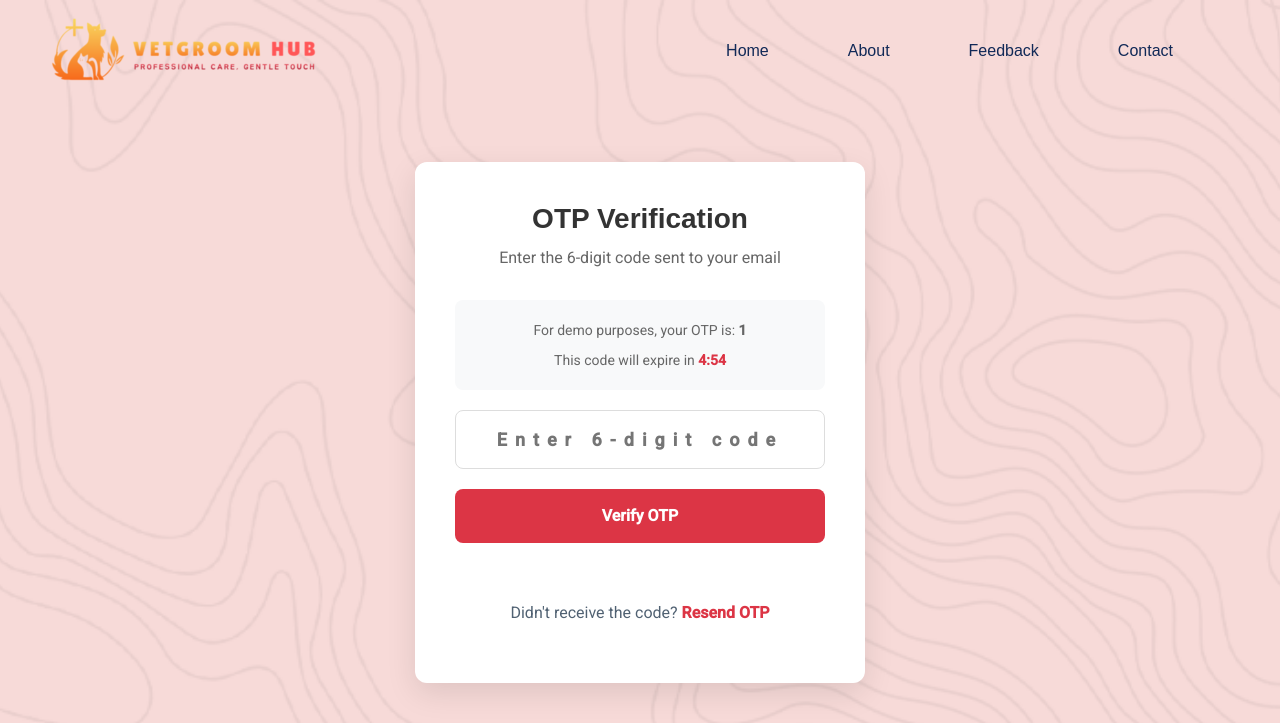
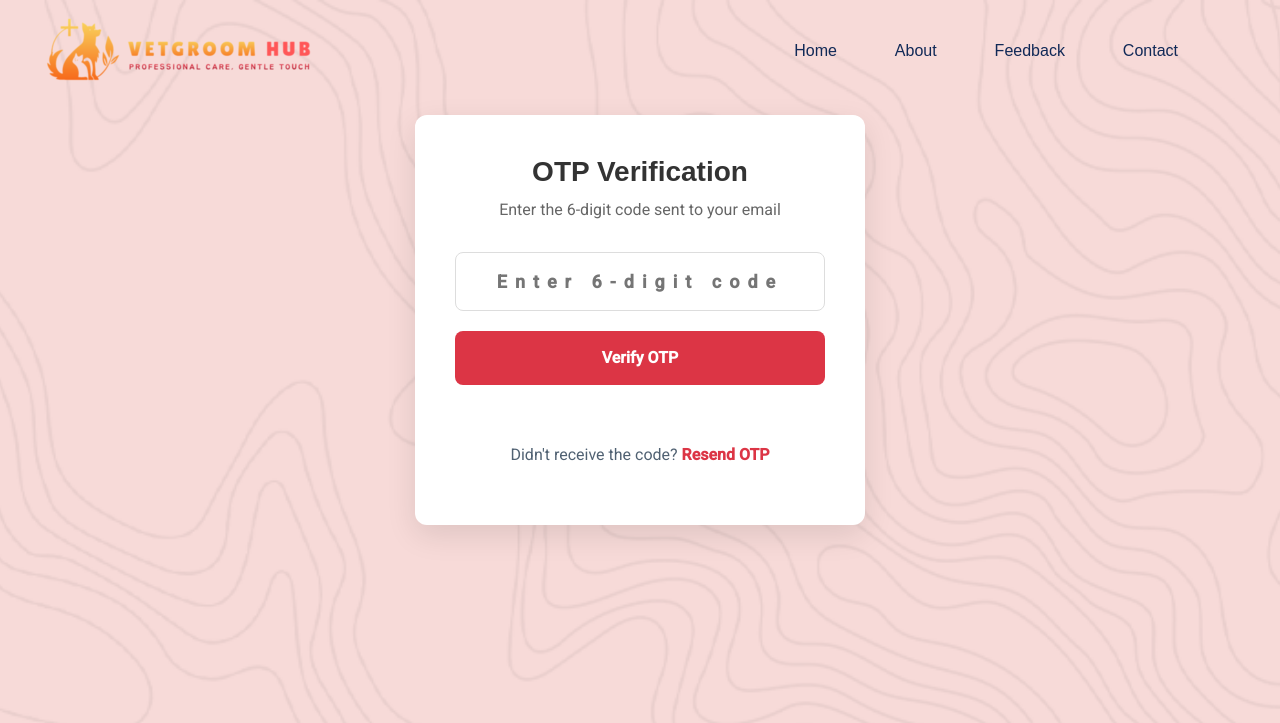
Before and after one commit to jiawei916/SD_SEC42_G01_42, a PHP site: page /vetgroom/OTP.php in a window 1280 px wide. Shown: the top 723 px of the page. Run offline with PHP 8.4, Linux system fonts and the light colour scheme; the visitor is signed in with stand-in values (Sample User, id 1); some web fonts are replaced.

Commit message:
UPDATE OTP

```diff
--- a/OTP.php
+++ b/OTP.php
@@ -16,40 +16,6 @@ if (!$isLoggedIn) {
         // Default role for logged-in users without a specific role
         $userRole = 'customer';
     }
-}
-
-// Handle OTP verification
-if ($_SERVER["REQUEST_METHOD"] == "POST") {
-    header("Content-Type: application/json");
-
-    $enteredOtp = trim($_POST["otp"] ?? "");
-    $storedOtp = $_SESSION['otp'] ?? null;
-    $otpExpiry = $_SESSION['otp_expiry'] ?? null;
-
-    if (empty($enteredOtp)) {
-        echo json_encode(["status" => "error", "message" => "OTP is required."]);
-        exit;
-    }
-
-    if ($storedOtp && $otpExpiry && time() < $otpExpiry) {
-        if ($enteredOtp === $storedOtp) {
-            // OTP verified successfully
-            unset($_SESSION['otp']);
-            unset($_SESSION['otp_expiry']);
-            $_SESSION['otp_verified'] = true;
-
-            echo json_encode([
-                "status" => "success",
-                "message" => "OTP verified successfully!",
-                "redirect" => "homepage.php" // Redirect to appropriate page
-            ]);
-        } else {
-            echo json_encode(["status" => "error", "message" => "Invalid OTP code."]);
-        }
-    } else {
-        echo json_encode(["status" => "error", "message" => "OTP has expired. Please request a new one."]);
-    }
-    exit;
 }
 
 // Generate OTP if not already set (for demo purposes)
@@ -174,16 +140,6 @@ if (!isset($_SESSION['otp'])) {
         .input-wrapper input:focus {
             border-color: #3aa9e4;
             outline: none;
-        }
-
-        .input-wrapper label {
-            position: absolute;
-            top: 15px;
-            left: 15px;
-            color: #999;
-            pointer-events: none;
-            transition: 0.3s;
-            font-size: 16px;
         }
 
         .otp-btn {
@@ -330,58 +286,6 @@ if (!isset($_SESSION['otp'])) {
         .profile-dropdown:hover .dropdown-content {
             display: block;
         }
-
-        /* Header adjustments */
-        .header-area {
-            position: relative;
-        }
-
-        .main-header {
-            padding: 10px 0;
-        }
-
-        .menu-main {
-            gap: 30px;
-        }
-
-        .profile-dropdown {
-            position: relative;
-            top: 0;
-            right: 0;
-            margin-left: auto;
-        }
-
-        .main-menu {
-            margin-right: 20px;
-        }
-
-        .main-menu ul {
-            display: flex;
-            gap: 25px;
-            list-style: none;
-            margin: 0;
-            padding: 0;
-            align-items: center;
-        }
-
-        .main-menu a {
-            color: white;
-            text-decoration: none;
-            font-weight: 500;
-            transition: color 0.3s;
-            padding: 8px 12px;
-            border-radius: 4px;
-            transition: background-color 0.3s;
-        }
-
-        .main-menu a:hover {
-            color: #f8f9fa;
-            background-color: rgba(255, 255, 255, 0.1);
-        }
-
-        .container-fluid {
-            padding: 0 20px;
-        }
     </style>
 </head>
 
@@ -429,12 +333,8 @@ if (!isset($_SESSION['otp'])) {
                     <p>Enter the 6-digit code sent to your email</p>
                 </div>
 
-                <div class="otp-instructions">
-                    <p>For demo purposes, your OTP is: <strong><?php echo $_SESSION['otp'] ?? 'Not generated'; ?></strong></p>
-                    <p>This code will expire in <span id="countdown" class="countdown">5:00</span></p>
-                </div>
 
-                <form id="otpForm" method="POST">
+                <form id="otpForm">
                     <div class="form-group">
                         <div class="input-wrapper">
                             <input type="text" id="otp" name="otp" placeholder="Enter 6-digit code" required maxlength="6" pattern="[0-9]{6}">
@@ -458,7 +358,7 @@ if (!isset($_SESSION['otp'])) {
     </main>
 
 <script>
-document.getElementById("otpForm").addEventListener("submit", async function(event) {
+document.getElementById("otpForm").addEventListener("submit", function(event) {
     event.preventDefault();
 
     const otp = document.getElementById("otp").value.trim();
@@ -479,40 +379,26 @@ document.getElementById("otpForm").addEventListener("submit", async function(eve
     btnText.style.opacity = '0.5';
     btnLoader.style.display = 'block';
 
-    try {
-        const formData = new FormData(this);
-        const response = await fetch("otpVerification.php", {
-            method: "POST",
-            body: formData
-        });
-
-        const result = await response.json();
-
+    // Simulate server verification (no actual database connection)
+    setTimeout(() => {
         // Reset loading animation
         btnText.style.opacity = '1';
         btnLoader.style.display = 'none';
 
-        if (result.status === "success") {
-            message.textContent = result.message;
+        // Check if OTP matches the one stored in session
+        if (otp === "<?php echo $_SESSION['otp'] ?? ''; ?>") {
+            message.textContent = "✅ OTP verified successfully!";
             message.className = "success";
 
-            // Redirect after success
+            // Redirect to change password page after success
             setTimeout(() => {
-                window.location.href = result.redirect;
+                window.location.href = "changePassword.html?token=demo_token_12345";
             }, 2000);
         } else {
-            message.textContent = result.message;
+            message.textContent = "❌ Invalid OTP code. Please try again.";
             message.className = "error";
         }
-    } catch (error) {
-        // Reset loading animation
-        btnText.style.opacity = '1';
-        btnLoader.style.display = 'none';
-
-        message.textContent = "⚠️ Server error. Please try again later.";
-        message.className = "error";
-        console.error("Error:", error);
-    }
+    }, 1500);
 });
 
 // Countdown timer for OTP expiry
@@ -563,24 +449,20 @@ document.getElementById("resendOtp").addEventListener("click", function(e) {
         }
     }, 1000);
 
-    // Simulate OTP resend (in real application, this would call your backend)
-    fetch("resendOtp.php", {
-        method: "POST",
-        headers: { "Content-Type": "application/x-www-form-urlencoded" },
-        body: "action=resend"
-    })
-    .then(response => response.json())
-    .then(data => {
-        if (data.status === "success") {
-            // Update the demo OTP display
-            document.querySelector('.otp-instructions p strong').textContent = data.new_otp;
-            // Restart main countdown
-            startCountdown(5, 0, 'countdown');
-        }
-    })
-    .catch(error => {
-        console.error("Error resending OTP:", error);
-    });
+    // Generate a new OTP (in a real application, this would be sent via email/SMS)
+    const newOtp = Math.floor(100000 + Math.random() * 900000).toString();
+
+    // Update the session OTP (in a real app, this would be done via AJAX to the server)
+    // For demo purposes, we'll just update the displayed OTP
+    document.querySelector('.otp-instructions p strong').textContent = newOtp;
+
+    // Restart main countdown
+    startCountdown(5, 0, 'countdown');
+
+    // Show message
+    const message = document.getElementById('message');
+    message.textContent = "✅ New OTP has been generated!";
+    message.className = "success";
 });
 
 // Auto-focus OTP input and auto-tab between digits
--- a/forgetPassword.php
+++ b/forgetPassword.php
@@ -39,7 +39,7 @@ if ($_SERVER["REQUEST_METHOD"] == "POST") {
             // ✅ Return redirect URL in JSON instead of header()
             echo json_encode([
                 "status" => "success",
-                "redirect" => "changePassword.html?token=" . urlencode($token)
+                "redirect" => "Otp.php?token=" . urlencode($token)
             ]);
         } else {
             echo json_encode(["status" => "error", "message" => "No account found with that email."]);
```
